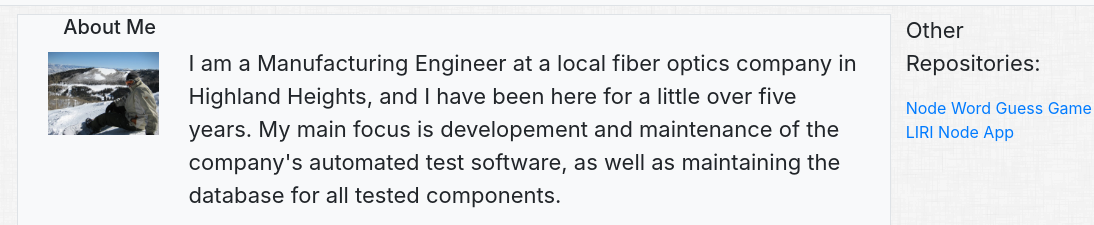
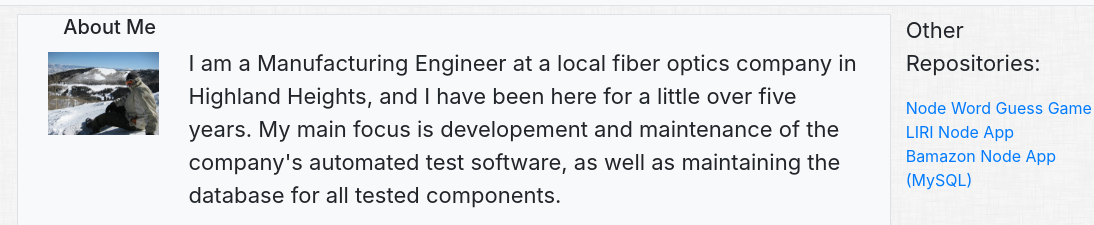
Before and after one commit to jphillips37/Portfolio, a plain HTML site: page index.html in a window 1280 px wide. Shown: the part 59-284 px from the top of the page, 186-1280 px from the left. Drawn offline with nearby package versions, Linux system fonts and the light colour scheme.

Commit message:
added link for new repo

```diff
--- a/index.html
+++ b/index.html
@@ -118,8 +118,9 @@
                 <div class="col">
                     <!-- content -->
                     <p>Other Repositories: </p>
-                    <a href="https://github.com/jphillips37/Node_Word_Guess">Node Word Guess Game</a>
-                    <a href="https://github.com/jphillips37/liri_node_app">LIRI Node App</a>
+                    <a href="https://github.com/jphillips37/Node_Word_Guess">Node Word Guess Game</a><br>
+                    <a href="https://github.com/jphillips37/liri_node_app">LIRI Node App</a><br>
+                    <a href= "https://github.com/jphillips37/bamazon_Node_App>">Bamazon Node App (MySQL)</a><br>
                 </div>
             </div>
         </div>
```
